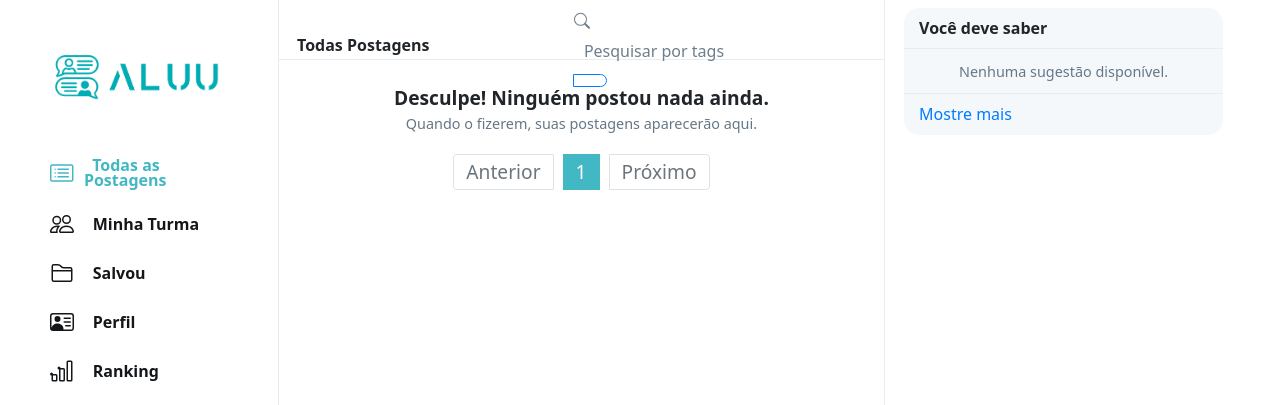
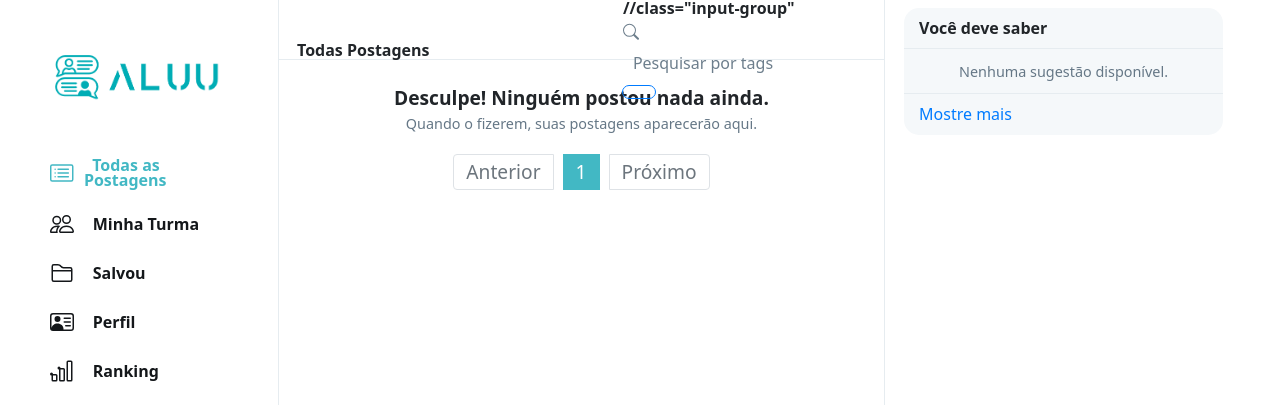
Before and after one commit to GreisonRohr/aluu, a Django app: page / in a window 1280 px wide. Shown: the top 405 px of the page. Run offline with Django 3.2, Linux system fonts and the light colour scheme; a user stored in the database is signed in; data comes from the database, SQL or seed files in the repository; data that the repository does not hold is empty; some libraries are stand-ins or nearby versions.

Commit message:
ajustando layout search div

```diff
--- a/network/templates/network/index.html
+++ b/network/templates/network/index.html
@@ -11,7 +11,7 @@
                         <div>Todas Postagens</div>
                         {% if user.is_authenticated %}
                         <form action="{% url 'search_posts' %}" method="GET">
-                            <div class="input-group">
+                            <div class="search-div">  //class="input-group"
                                 <div>
                                     <svg width="1em" height="1.6em" viewBox="0 0 16 6" class="bi bi-search" fill="#6d7e8c" xmlns="http://www.w3.org/2000/svg">
                                         <path fill-rule="evenodd" d="M10.442 10.442a1 1 0 0 1 1.415 0l3.85 3.85a1 1 0 0 1-1.414 1.415l-3.85-3.85a1 1 0 0 1 0-1.415z"/>
```
